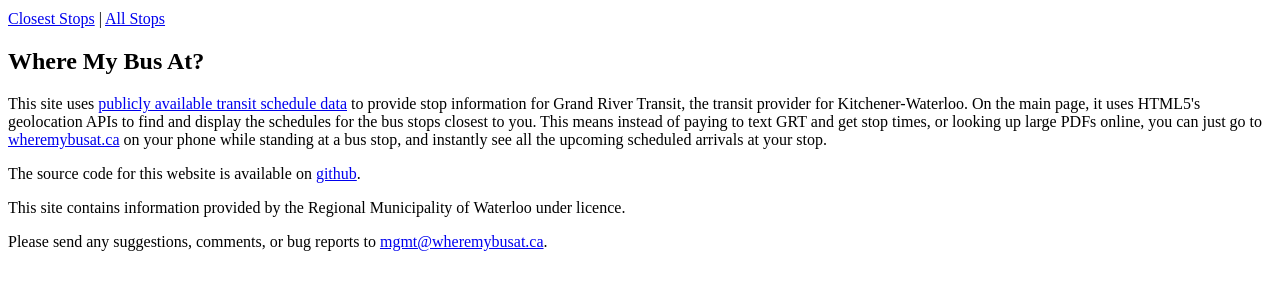
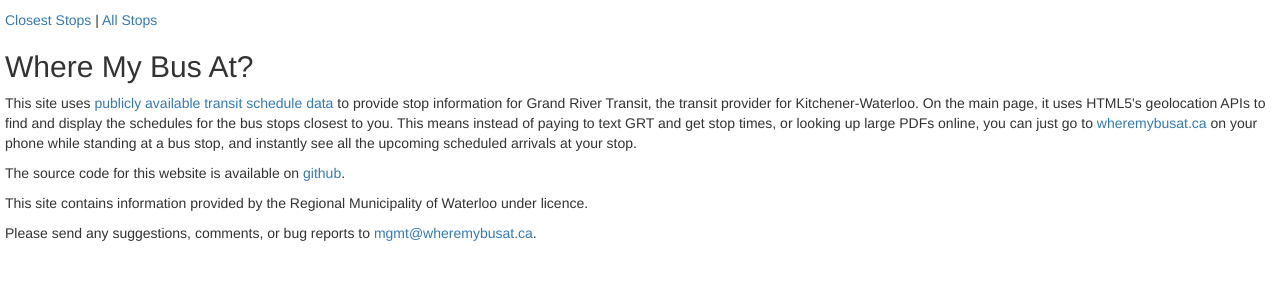
Before and after one commit to jasharpe/wheremybusat, a Flask app: page /about in a window 1280 px wide. Shown: the top 300 px of the page. Run offline with Flask 2, Linux system fonts and the light colour scheme; parts of the project's set-up code (start-up, migrations or seed data) failed here and were passed over; some libraries are stand-ins or nearby versions.

Commit message:
Use bootstrap to make it less ugly.

```diff
--- a/static/style.css
+++ b/static/style.css
@@ -1,3 +1,7 @@
+body {
+  margin: 5px;
+}
+
 .padded {
   margin-top: 10px;
   margin-bottom: 10px;
--- a/templates/base.html
+++ b/templates/base.html
@@ -2,8 +2,11 @@
 <html>
   <head>
     <title>{% block title %}{% endblock %} - Where's My Bus At?</title>
+    <link rel="stylesheet" href="https://maxcdn.bootstrapcdn.com/bootstrap/3.3.4/css/bootstrap.min.css">
+    <link rel="stylesheet" href="https://maxcdn.bootstrapcdn.com/bootstrap/3.3.4/css/bootstrap-theme.min.css">
     <link rel="shortcut icon" href="{{ url_for('.static', filename='favicon.ico') }}" />
     <link rel="stylesheet" type="text/css" href="/static/style.css" />
+    <meta name="viewport" content="width=device-width, initial-scale=1">
     {% block global_scripts %}{% endblock %}
     {% block scripts %}{% endblock %}
   </head>
```
